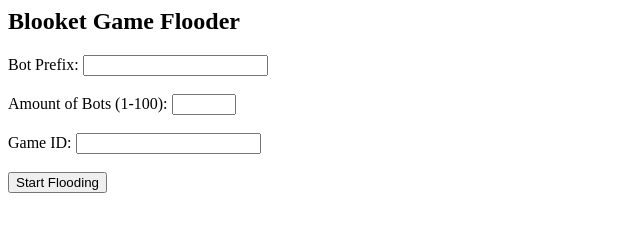
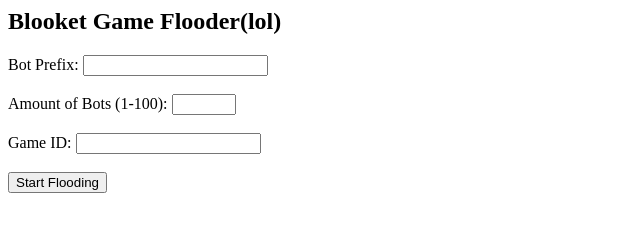
Before and after one commit to IdkTonaii/idktonaii.github.io, a plain HTML site: page blooket/index.html in a window 1280 px wide. Shown: the full height of the page, 0-640 px from the left. Drawn offline with Linux system fonts and the light colour scheme.

Commit message:
Update index.html

```diff
--- a/blooket/index.html
+++ b/blooket/index.html
@@ -3,7 +3,7 @@
     <title>Blooket Game Flooder</title>
   </head>
   <body>
-    <h2>Blooket Game Flooder</h2>
+    <h2>Blooket Game Flooder(lol)</h2>
     <label for="botPrefix">Bot Prefix:</label>
     <input type="text" id="botPrefix" name="botPrefix" required><br><br>
 
```
